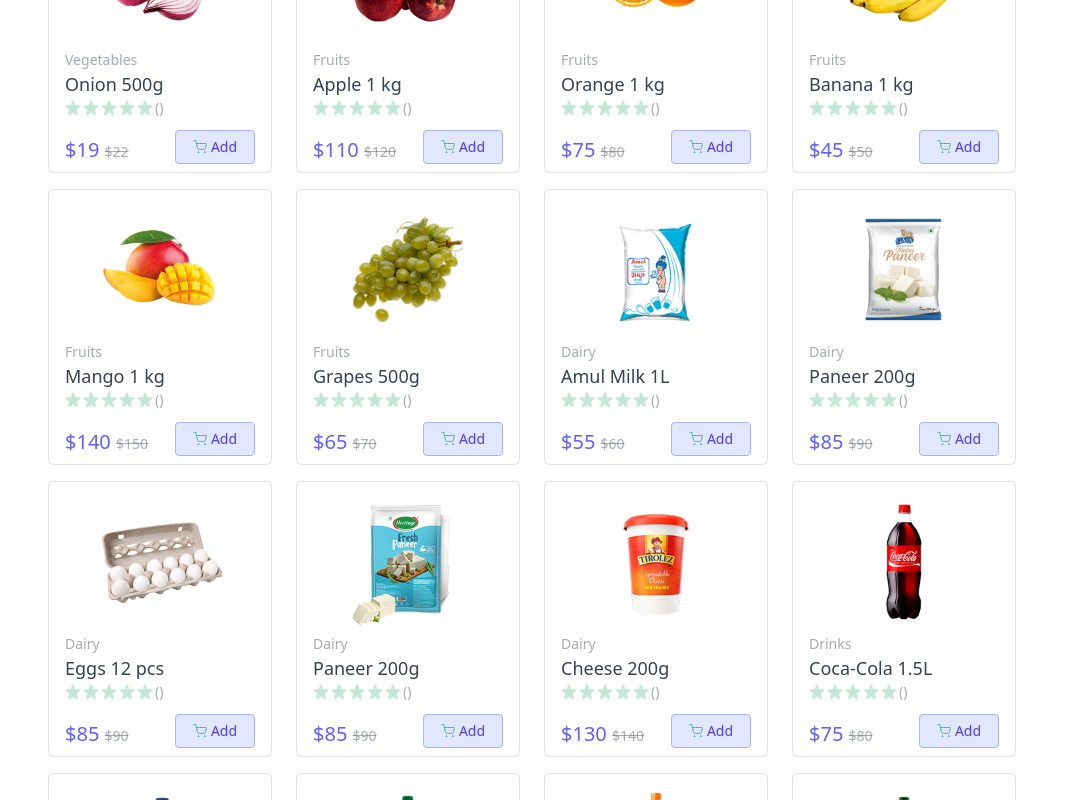
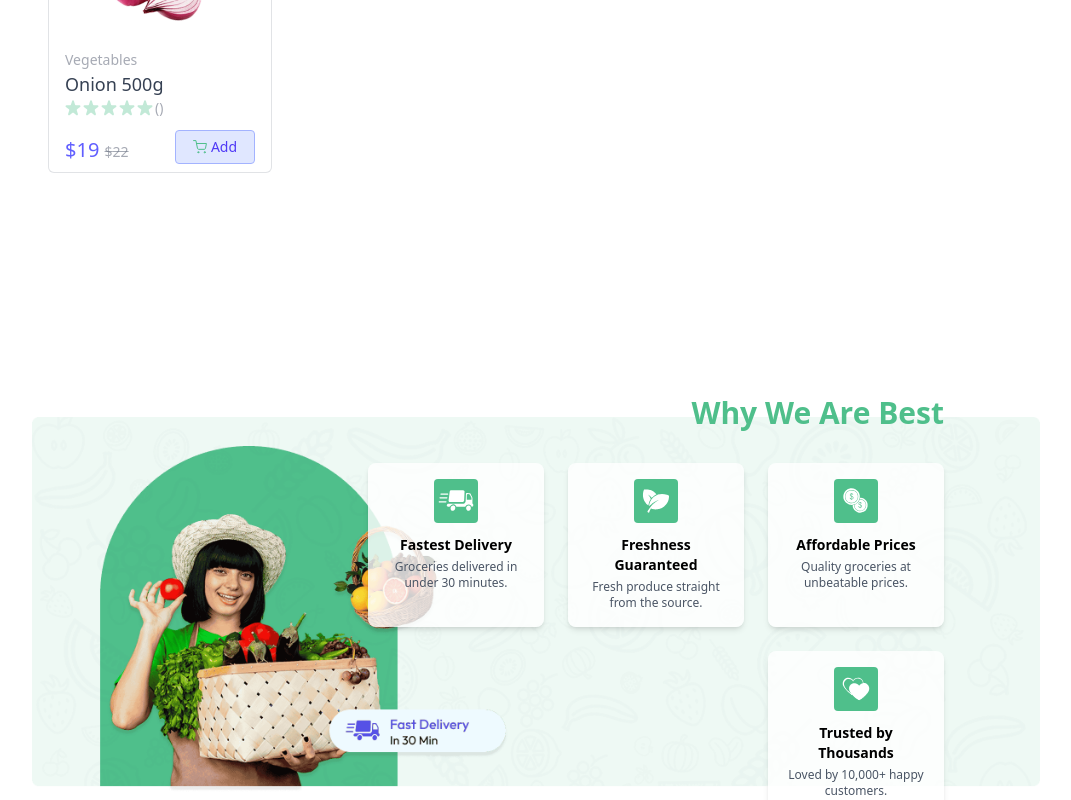
Before and after one commit to Ankitkpk/grocery_store, a React (Vite) app: page / in a window 1280 px wide. Shown: the part 1400-2200 px from the top of the page, without its empty margins (104-1175 px from the left). Built offline with nearby package versions, Linux system fonts and the light colour scheme.

Commit message:
sixth commit

```diff
--- a/src/App.tsx
+++ b/src/App.tsx
@@ -11,7 +11,7 @@ const App = () => {
     <div>
       {!issellerPath && <Navbar />}
 
-      <Toaster position="top-right" reverseOrder={false} />
+      <Toaster />
 
       <div className={`${issellerPath ? '' : 'rounded-md px-6 md:px-16 lg:px-24 xl:px-34'}`}>
         <Routes>
--- /dev/null
+++ b/src/components/Bottlebaner.tsx
@@ -0,0 +1,43 @@
+import React from 'react';
+import { assets, features } from '../assets/assets';
+
+const BottleBanner: React.FC = () => {
+  return (
+    <div className="relative mt-24">
+
+      <img
+        src={assets.bottom_banner_image}
+        alt="banner"
+        className="w-full hidden md:block"
+      />
+      <img
+        src={assets.bottom_banner_image_sm}
+        alt="banner"
+        className="w-full md:hidden"
+      />
+      <div className="absolute inset-0 flex flex-col items-center md:items-end justify-center pt-16 md:pt-0 md:pr-24">
+        <h1 className="text-2xl md:text-3xl font-semibold text-primary mb-8">
+          Why We Are Best
+        </h1>
+        <div className="flex flex-wrap justify-center md:justify-end gap-6 max-w-xl">
+          {features.map((feature, index) => (
+            <div
+              key={index}
+              className="bg-white/80 p-4 rounded-lg text-center w-44 shadow-md"
+            >
+              <img
+                src={feature.icon}
+                alt={feature.title}
+                className="mx-auto mb-3 w-9 md:w-11"
+              />
+              <h3 className="text-sm font-semibold mb-1">{feature.title}</h3>
+              <p className="text-xs text-gray-600">{feature.description}</p>
+            </div>
+          ))}
+        </div>
+      </div>
+    </div>
+  );
+};
+
+export default BottleBanner;
--- a/src/components/ProductCard.tsx
+++ b/src/components/ProductCard.tsx
@@ -45,7 +45,7 @@ const ProductCard: React.FC<{ product: any }> = ({ product }) => {
             {quantity === 0 ? (
               <button
                 onClick={() => addToCart(product._id)}
-                className="flex items-center justify-center gap-1 bg-indigo-100 border border-indigo-300 md:w-[80px] w-[64px] h-[34px] rounded text-indigo-600 font-medium"
+                className="flex items-center justify-center gap-1 bg-indigo-100 border border-indigo-300 md:w-[80px] w-[64px] h-[34px] rounded text-indigo-600 font-medium cursor-pointer"
               >
                 <img src={assets.cart_icon} alt="cart_icon" />
                 Add
--- a/src/components/Seller.tsx
+++ b/src/components/Seller.tsx
@@ -11,7 +11,7 @@ const Seller: React.FC = () => {
         Best Seller
       </h1>
       <div className="grid grid-cols-2 sm:grid-cols-3 md:grid-cols-4 gap-4">
-        {products.map((product: any) => (
+        {products.filter((product)=>product.inStock).slice(0,5).map((product: any) => (
           <ProductCard key={product._id} product={product} />
         ))}
       </div>
--- a/src/context/AppContext.tsx
+++ b/src/context/AppContext.tsx
@@ -65,8 +65,9 @@ const AppContextProvider: React.FC<React.PropsWithChildren> = ({ children }) =>
     } else {
       cartData[itemId] = 1;
     }
+    toast.success("added to cart");
     setCartItems(cartData);
-    toast.success("added to cart")
+
   };
 
   //update to cart function
--- a/src/pages/Home.tsx
+++ b/src/pages/Home.tsx
@@ -2,6 +2,7 @@ import React, { useContext } from 'react';
 import MainBaner from '../components/MainBaner'
 import Categories from '../components/Categories';
 import Seller from '../components/Seller';
+import BottleBanner from '../components/Bottlebaner';
 
 const Home: React.FC = () => {
   return (
@@ -9,6 +10,7 @@ const Home: React.FC = () => {
        <MainBaner/>
        <Categories/>
        <Seller/>
+       <BottleBanner/>
     </div>
   );
 };
```
